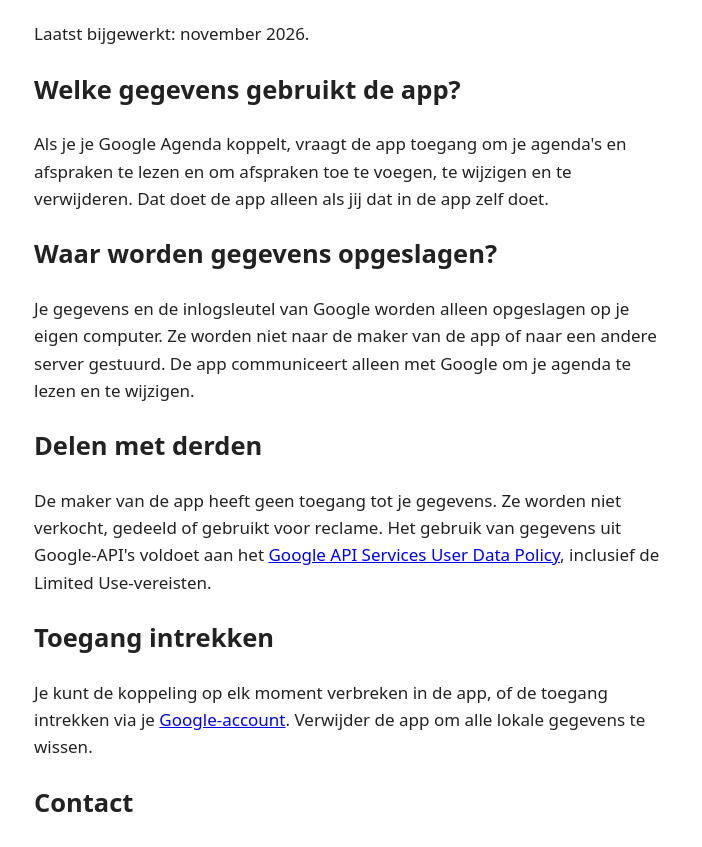
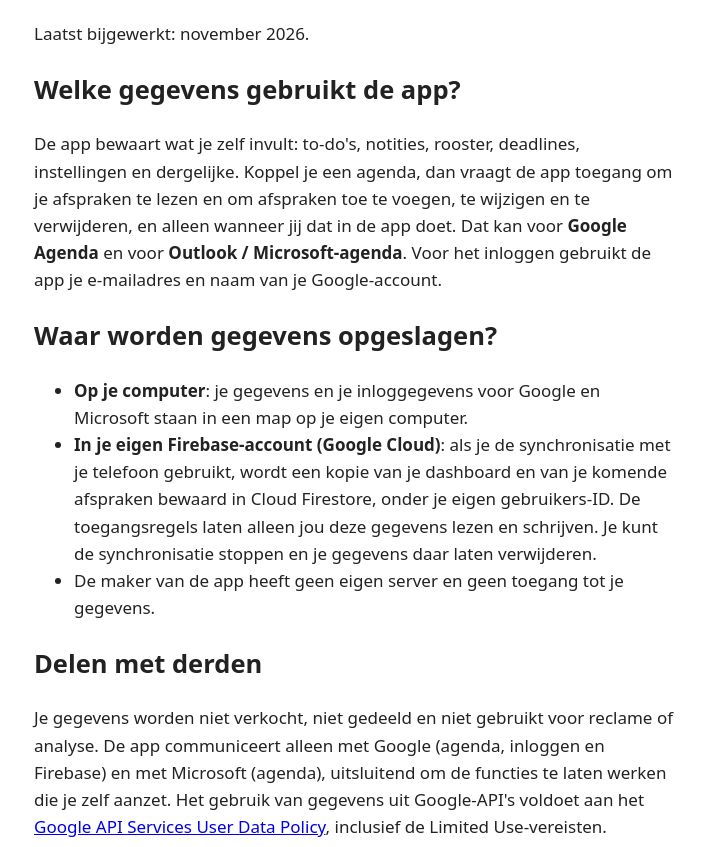
Before and after one commit to GerbenArnalsteen/Productivity-dashboard, a plain HTML site: page privacy.html in a window 1280 px wide. Shown: the part 105-952 px from the top of the page, without its empty margins (286-988 px from the left). Drawn offline with Linux system fonts and the light colour scheme.

Commit message:
docs: privacy.html

```diff
--- a/privacy.html
+++ b/privacy.html
@@ -6,13 +6,17 @@
 <h1>Privacybeleid van My Dashboard</h1>
 <p>Laatst bijgewerkt: november 2026.</p>
 <h2>Welke gegevens gebruikt de app?</h2>
-<p>Als je je Google Agenda koppelt, vraagt de app toegang om je agenda's en afspraken te lezen en om afspraken toe te voegen, te wijzigen en te verwijderen. Dat doet de app alleen als jij dat in de app zelf doet.</p>
+<p>De app bewaart wat je zelf invult: to-do's, notities, rooster, deadlines, instellingen en dergelijke. Koppel je een agenda, dan vraagt de app toegang om je afspraken te lezen en om afspraken toe te voegen, te wijzigen en te verwijderen, en alleen wanneer jij dat in de app doet. Dat kan voor <strong>Google Agenda</strong> en voor <strong>Outlook / Microsoft-agenda</strong>. Voor het inloggen gebruikt de app je e-mailadres en naam van je Google-account.</p>
 <h2>Waar worden gegevens opgeslagen?</h2>
-<p>Je gegevens en de inlogsleutel van Google worden alleen opgeslagen op je eigen computer. Ze worden niet naar de maker van de app of naar een andere server gestuurd. De app communiceert alleen met Google om je agenda te lezen en te wijzigen.</p>
+<ul>
+<li><strong>Op je computer</strong>: je gegevens en je inloggegevens voor Google en Microsoft staan in een map op je eigen computer.</li>
+<li><strong>In je eigen Firebase-account (Google Cloud)</strong>: als je de synchronisatie met je telefoon gebruikt, wordt een kopie van je dashboard en van je komende afspraken bewaard in Cloud Firestore, onder je eigen gebruikers-ID. De toegangsregels laten alleen jou deze gegevens lezen en schrijven. Je kunt de synchronisatie stoppen en je gegevens daar laten verwijderen.</li>
+<li>De maker van de app heeft geen eigen server en geen toegang tot je gegevens.</li>
+</ul>
 <h2>Delen met derden</h2>
-<p>De maker van de app heeft geen toegang tot je gegevens. Ze worden niet verkocht, gedeeld of gebruikt voor reclame. Het gebruik van gegevens uit Google-API's voldoet aan het <a href="https://developers.google.com/terms/api-services-user-data-policy">Google API Services User Data Policy</a>, inclusief de Limited Use-vereisten.</p>
-<h2>Toegang intrekken</h2>
-<p>Je kunt de koppeling op elk moment verbreken in de app, of de toegang intrekken via je <a href="https://myaccount.google.com/permissions">Google-account</a>. Verwijder de app om alle lokale gegevens te wissen.</p>
+<p>Je gegevens worden niet verkocht, niet gedeeld en niet gebruikt voor reclame of analyse. De app communiceert alleen met Google (agenda, inloggen en Firebase) en met Microsoft (agenda), uitsluitend om de functies te laten werken die je zelf aanzet. Het gebruik van gegevens uit Google-API's voldoet aan het <a href="https://developers.google.com/terms/api-services-user-data-policy">Google API Services User Data Policy</a>, inclusief de Limited Use-vereisten.</p>
+<h2>Toegang intrekken en verwijderen</h2>
+<p>Je kunt een koppeling op elk moment verbreken in de app, of de toegang intrekken via je <a href="https://myaccount.google.com/permissions">Google-account</a> of je <a href="https://account.microsoft.com/privacy/app-access">Microsoft-account</a>. Verwijder de app om alle lokale gegevens te wissen. Wil je ook de kopie in Firebase laten verwijderen, mail dan naar het adres hieronder.</p>
 <h2>Contact</h2>
 <p>Vragen? Mail naar gerbenarnal@gmail.com.</p>
 </body></html>
```
